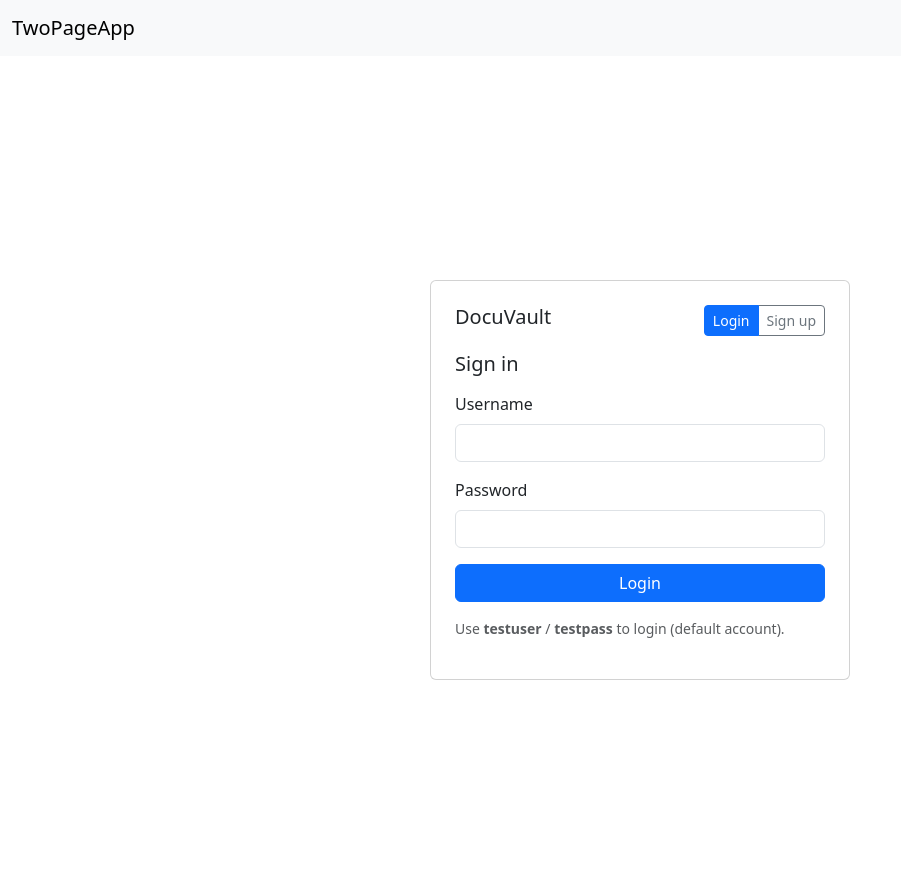
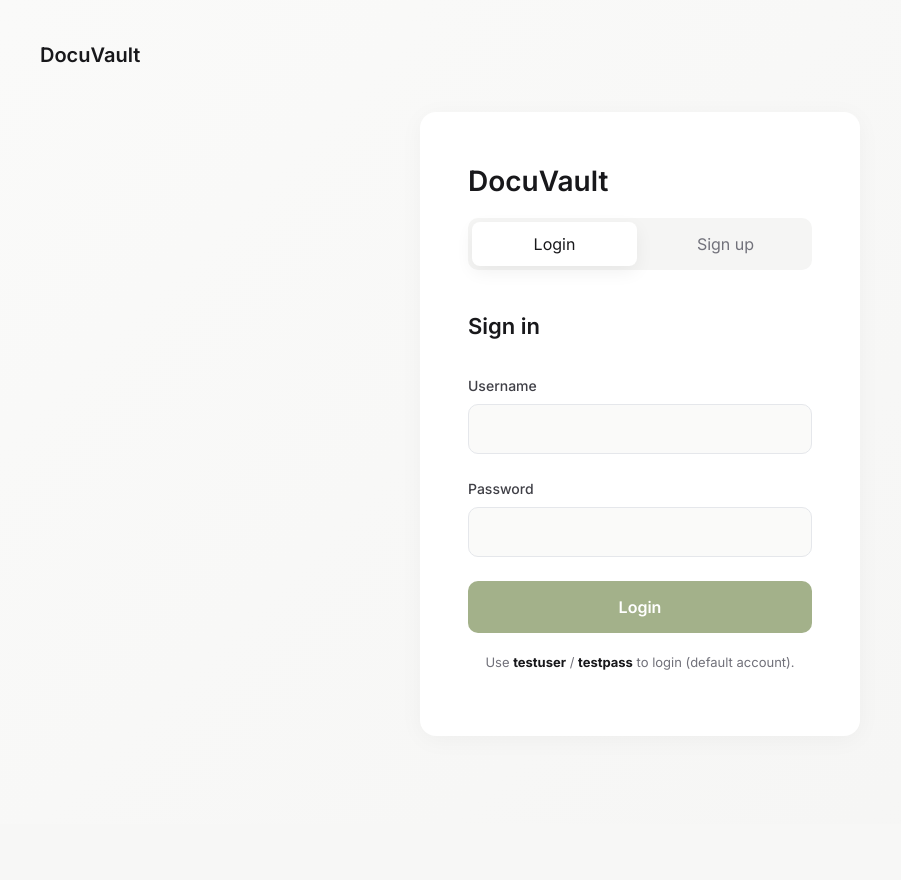
Before and after one commit to tishamazumdar-workfloww/practice-two-page-webapp, a FastAPI app: page /login in a window 1280 px wide. Shown: the whole page, without its empty margins (0-901 px from the left). After the commit the page ends 670 px from the top, so only its background shows below. Run offline with FastAPI, Linux system fonts and the light colour scheme.

Commit message:
Fixing UI - Login

```diff
--- a/static/css/styles.css
+++ b/static/css/styles.css
@@ -1,10 +1,93 @@
-/* Minimal responsive tweaks */
-#previewArea iframe, #previewArea video {
-  width: 100%;
-  max-height: 480px;
+/* DocuVault auth styles - Soft Neutrals theme */
+:root{
+  --bg-1: #FAFAF9;
+  --bg-2: #F5F5F4;
+  --card-bg: #FFFFFF;
+  --accent: #A3B18A; /* sage green */
+  --muted: #71717A;
+  --strong: #18181B;
 }
 
-/* small screens */
-@media (max-width: 768px) {
-  #filesTable td, #filesTable th { font-size: 0.9rem }
+html,body{
+  height:100%;
+  font-family: 'Inter', system-ui, -apple-system, 'Segoe UI', Roboto, 'Helvetica Neue', Arial;
+  background: linear-gradient(135deg, var(--bg-1), var(--bg-2));
+  -webkit-font-smoothing:antialiased;
+  -moz-osx-font-smoothing:grayscale;
 }
+
+/* Decorative blurred circles */
+.dv-circle {
+  position: fixed;
+  width: 400px;
+  height: 400px;
+  border-radius: 50%;
+  pointer-events: none;
+  z-index: -1;
+  background: radial-gradient(circle at center, rgba(163,177,138,0.08) 0%, rgba(163,177,138,0.02) 60%, transparent 100%);
+}
+.dv-circle.top-right{ top: -200px; right: -200px; }
+.dv-circle.bottom-left{ bottom: -200px; left: -200px; }
+
+/* Hide navbar on auth pages when body has .auth-page */
+body.auth-page .navbar{ display: none !important; }
+
+/* Card */
+.dv-auth-card{
+  max-width: 440px;
+  width: 100%;
+  padding: 48px;
+  background: var(--card-bg);
+  border-radius: 16px;
+  box-shadow: 0 4px 24px rgba(0,0,0,0.04);
+  position: relative;
+}
+
+/* Logo (absolute) */
+.dv-logo-abs{
+  position: absolute;
+  top: 40px;
+  left: 40px;
+  font-weight: 600;
+  font-size: 20px;
+  color: var(--strong);
+}
+
+/* Header */
+.dv-auth-header{ margin-bottom: 40px; }
+.dv-brand{ font-size: 28px; font-weight:600; color:var(--strong); }
+.dv-tabwrap{ margin-top:24px; background:var(--bg-2); border-radius:10px; padding:4px; display:flex; gap:6px; }
+.dv-tab{ flex:1; padding:10px 20px; border-radius:8px; text-align:center; cursor:pointer; color:#71717A; }
+.dv-tab.active{ background:#fff; box-shadow: 0 6px 18px rgba(0,0,0,0.06); color:var(--strong); }
+
+/* Form */
+.dv-form-title{ font-size:22px; font-weight:600; margin-bottom:32px; color:var(--strong); }
+.dv-field label{ display:block; font-size:14px; font-weight:500; color:#3F3F46; margin-bottom:8px; }
+.dv-input{ width:100%; padding:12px 16px; border-radius:10px; border:1.5px solid #E5E7EB; background:var(--bg-1); transition: all .15s ease; }
+.dv-input:focus{ outline:none; border-color:var(--accent); background:#fff; box-shadow:0 0 0 3px rgba(163,177,138,0.1); }
+.dv-field{ margin-bottom:24px; }
+
+.dv-btn-primary{ width:100%; padding:14px; background:var(--accent); color:#fff; border-radius:10px; font-weight:600; border: none; transition: all .12s ease; }
+.dv-btn-primary:hover{ background:#8D9B75; transform: translateY(-1px); box-shadow:0 4px 12px rgba(163,177,138,0.3); }
+
+.dv-helper{ margin-top:20px; font-size:13px; color:var(--muted); text-align:center; }
+.dv-helper strong{ color:var(--strong); }
+
+/* custom scrollbar */
+::-webkit-scrollbar{ width:8px; height:8px }
+::-webkit-scrollbar-track{ background:var(--bg-2); }
+::-webkit-scrollbar-thumb{ background:#D4D4D1; border-radius:10px }
+::-webkit-scrollbar-thumb:hover{ background:#A8A8A3 }
+/* firefox */
+*{ scrollbar-width: thin; scrollbar-color: #D4D4D1 var(--bg-2); }
+
+/* Responsive */
+@media (max-width:600px){
+  .dv-auth-card{ padding:32px 24px; border-radius:12px; }
+  .dv-logo-abs{ position:relative; top:0; left:0; display:block; margin-bottom:32px; }
+  body.auth-page .dv-logo-abs{ position:relative; }
+}
+
+/* Preview area and small table tweaks remain intact */
+#previewArea iframe, #previewArea video { width:100%; max-height:480px }
+@media (max-width:768px){ #filesTable td, #filesTable th{ font-size:0.9rem } }
--- a/templates/base.html
+++ b/templates/base.html
@@ -3,14 +3,15 @@
   <head>
     <meta charset="utf-8">
     <meta name="viewport" content="width=device-width, initial-scale=1">
-    <title>{% block title %}Two-Page App{% endblock %}</title>
+    <title>{% block title %}DocuVault{% endblock %}</title>
     <link href="https://cdn.jsdelivr.net/npm/bootstrap@5.3.2/dist/css/bootstrap.min.css" rel="stylesheet">
+    <link href="https://fonts.googleapis.com/css2?family=Inter:wght@300;400;500;600;700&display=swap" rel="stylesheet">
     <link rel="stylesheet" href="/static/css/styles.css">
   </head>
-  <body>
+  <body class="{% if request.url.path == '/login' %}auth-page{% endif %}">
     <nav class="navbar navbar-expand-lg navbar-light bg-light">
       <div class="container-fluid">
-        <a class="navbar-brand" href="#">TwoPageApp</a>
+        <a class="navbar-brand" href="#">DocuVault</a>
         <div class="collapse navbar-collapse">
           <ul class="navbar-nav ms-auto">
             {% if user %}
--- a/templates/login.html
+++ b/templates/login.html
@@ -1,58 +1,62 @@
 {% extends 'base.html' %}
-{% block title %}Authenticate{% endblock %}
+{% block title %}DocuVault Authenticate{% endblock %}
 {% block content %}
 
+<div class="dv-circle top-right"></div>
+<div class="dv-circle bottom-left"></div>
+
 <div class="d-flex justify-content-center align-items-center vh-100">
-  <div class="card p-4" style="width: 420px;">
-    <div class="d-flex justify-content-between mb-3">
-      <div class="h5 m-0">DocuVault</div>
-      <div class="btn-group btn-group-sm" role="group" aria-label="auth toggle">
-        <button id="btnLogin" type="button" class="btn btn-outline-primary active">Login</button>
-        <button id="btnSignup" type="button" class="btn btn-outline-secondary">Sign up</button>
+  <div class="dv-logo-abs">DocuVault</div>
+  <div class="dv-auth-card">
+    <div class="dv-auth-header">
+      <div class="dv-brand">DocuVault</div>
+      <div class="dv-tabwrap mt-3" role="tablist" aria-label="Auth tabs">
+        <div id="tabLogin" class="dv-tab active" role="tab">Login</div>
+        <div id="tabSignup" class="dv-tab" role="tab">Sign up</div>
       </div>
     </div>
 
     <div id="loginPane">
-      <h5 class="mb-3">Sign in</h5>
+      <div class="dv-form-title">Sign in</div>
       {% if error %}
         <div class="alert alert-danger">{{ error }}</div>
       {% endif %}
       <form method="post" action="/login" novalidate>
-        <div class="mb-3">
-          <label for="username" class="form-label">Username</label>
-          <input type="text" class="form-control" id="username" name="username" required>
+        <div class="dv-field">
+          <label for="username">Username</label>
+          <input type="text" id="username" name="username" class="dv-input" required>
         </div>
-        <div class="mb-3">
-          <label for="password" class="form-label">Password</label>
-          <input type="password" class="form-control" id="password" name="password" required>
+        <div class="dv-field">
+          <label for="password">Password</label>
+          <input type="password" id="password" name="password" class="dv-input" required>
         </div>
         <div class="d-grid">
-          <button type="submit" class="btn btn-primary">Login</button>
+          <button type="submit" class="dv-btn-primary">Login</button>
         </div>
-        <p class="mt-3 text-muted small">Use <strong>testuser</strong> / <strong>testpass</strong> to login (default account).</p>
+        <p class="dv-helper">Use <strong>testuser</strong> / <strong>testpass</strong> to login (default account).</p>
       </form>
     </div>
 
     <div id="signupPane" style="display:none;">
-      <h5 class="mb-3">Create account</h5>
+      <div class="dv-form-title">Create account</div>
       {% if error_signup %}
         <div class="alert alert-danger">{{ error_signup }}</div>
       {% endif %}
       <form method="post" action="/signup" novalidate>
-        <div class="mb-3">
-          <label for="su_username" class="form-label">Username</label>
-          <input type="text" class="form-control" id="su_username" name="username" required>
+        <div class="dv-field">
+          <label for="su_username">Username</label>
+          <input type="text" id="su_username" name="username" class="dv-input" required>
         </div>
-        <div class="mb-3">
-          <label for="su_password" class="form-label">Password</label>
-          <input type="password" class="form-control" id="su_password" name="password" required>
+        <div class="dv-field">
+          <label for="su_password">Password</label>
+          <input type="password" id="su_password" name="password" class="dv-input" required>
         </div>
-        <div class="mb-3">
-          <label for="su_password2" class="form-label">Confirm password</label>
-          <input type="password" class="form-control" id="su_password2" name="password2" required>
+        <div class="dv-field">
+          <label for="su_password2">Confirm password</label>
+          <input type="password" id="su_password2" name="password2" class="dv-input" required>
         </div>
         <div class="d-grid">
-          <button type="submit" class="btn btn-success">Sign up</button>
+          <button type="submit" class="dv-btn-primary" style="background:var(--accent)">Sign up</button>
         </div>
       </form>
     </div>
@@ -60,27 +64,32 @@
 </div>
 
 <script>
+  // mark page as auth so nav hides
+  document.addEventListener('DOMContentLoaded', function(){ document.body.classList.add('auth-page'); });
+</script>
+
+<script>
   document.addEventListener('DOMContentLoaded', function(){
-    const btnLogin = document.getElementById('btnLogin');
-    const btnSignup = document.getElementById('btnSignup');
+    const tabLogin = document.getElementById('tabLogin');
+    const tabSignup = document.getElementById('tabSignup');
     const loginPane = document.getElementById('loginPane');
     const signupPane = document.getElementById('signupPane');
 
     function showLogin(){
       loginPane.style.display = '';
       signupPane.style.display = 'none';
-      btnLogin.classList.add('active');
-      btnSignup.classList.remove('active');
+      tabLogin.classList.add('active');
+      tabSignup.classList.remove('active');
     }
     function showSignup(){
       loginPane.style.display = 'none';
       signupPane.style.display = '';
-      btnLogin.classList.remove('active');
-      btnSignup.classList.add('active');
+      tabLogin.classList.remove('active');
+      tabSignup.classList.add('active');
     }
 
-    btnLogin.addEventListener('click', showLogin);
-    btnSignup.addEventListener('click', showSignup);
+    tabLogin.addEventListener('click', showLogin);
+    tabSignup.addEventListener('click', showSignup);
 
     // If server requested showing signup (validation error or flag), show it
     {% if show_signup or error_signup %}
--- a/templates/upload.html
+++ b/templates/upload.html
@@ -1,5 +1,5 @@
 {% extends 'base.html' %}
-{% block title %}Upload{% endblock %}
+{% block title %}DocuVault Upload{% endblock %}
 {% block content %}
 <div class="row">
   <div class="col-md-5">
```
